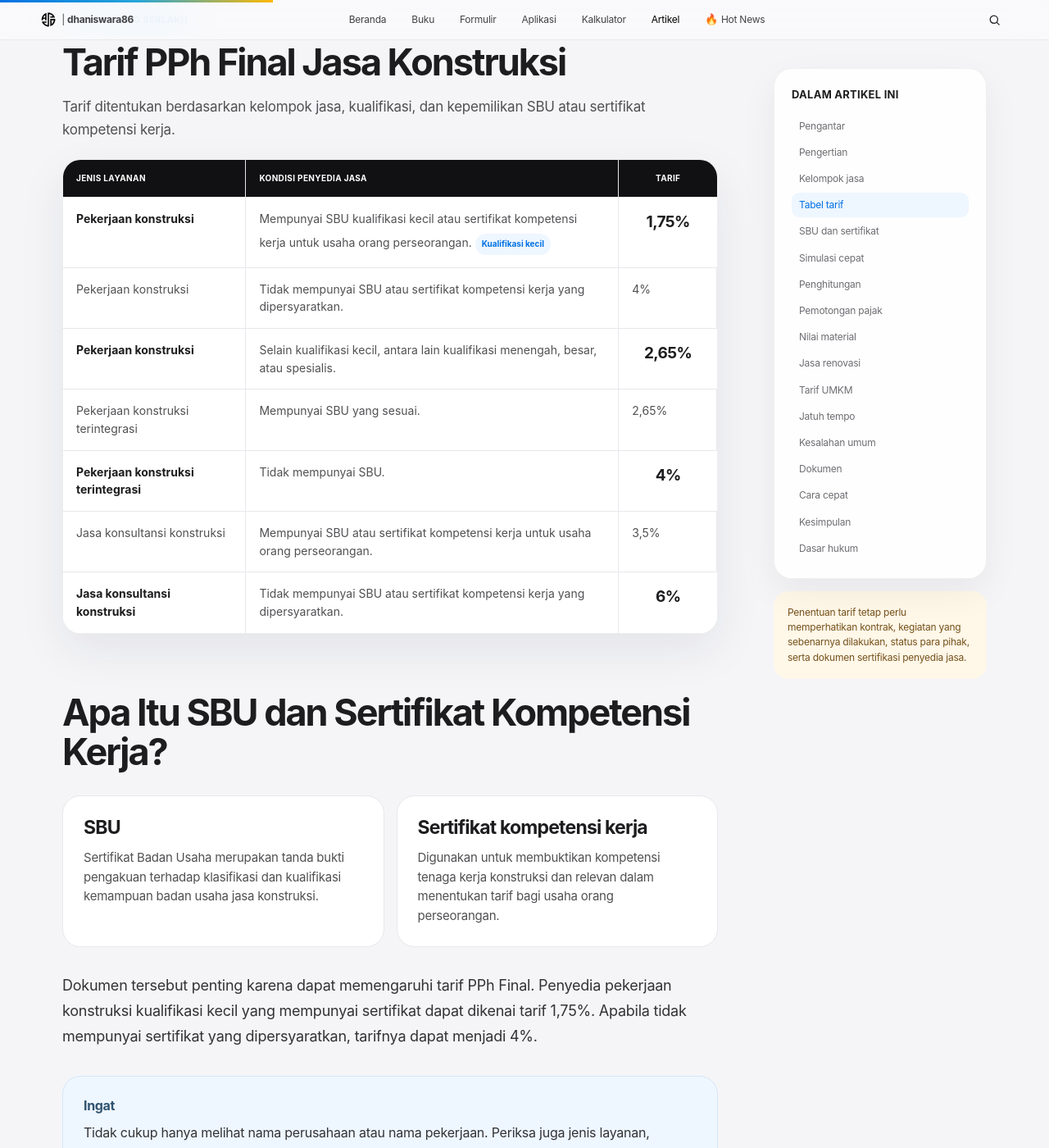
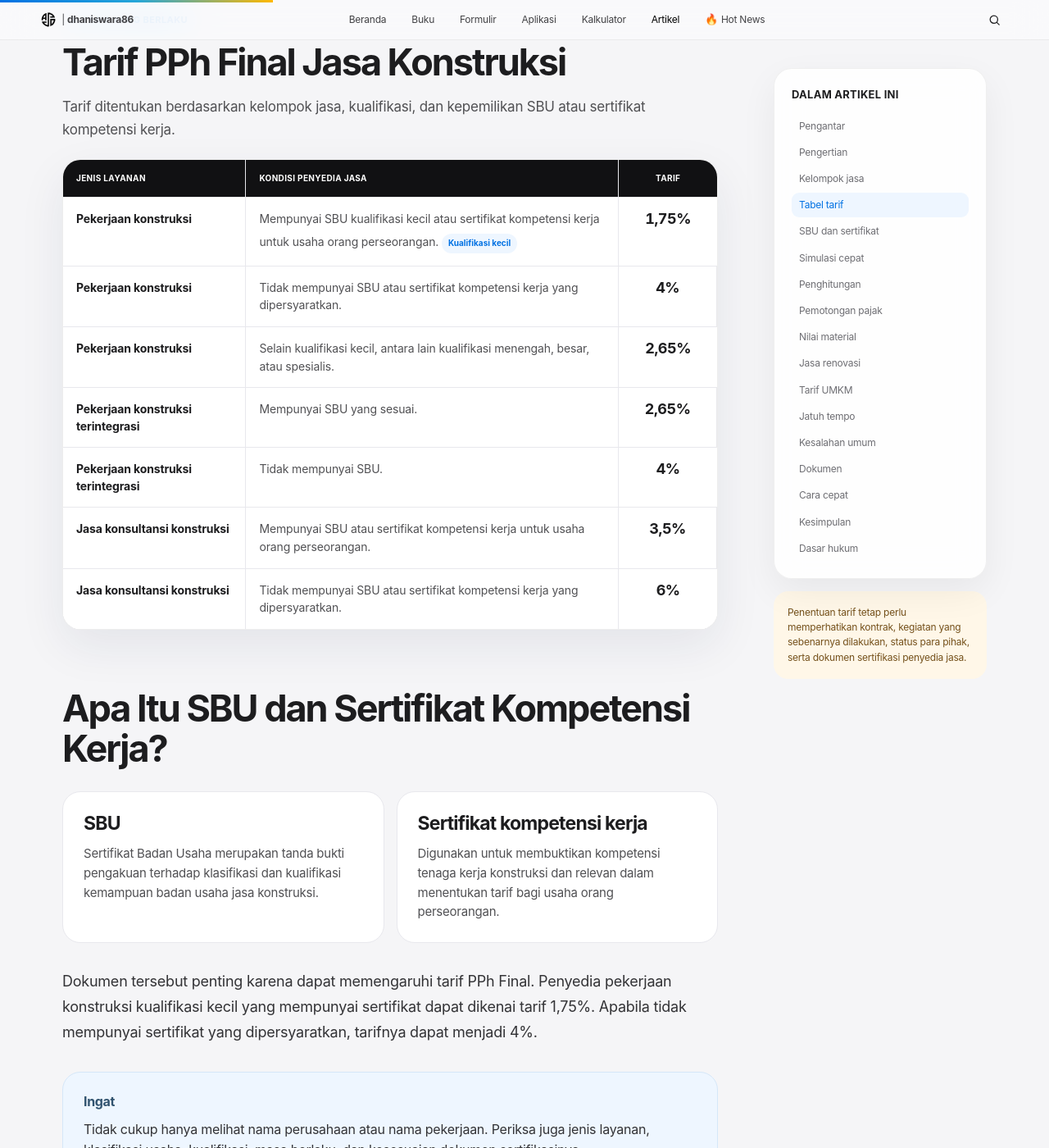
Before and after one commit to dhaniswara86/dhaniswara86.github.io, a Jekyll site: the page built from _artikel/jasakonstruksi.md, in a window 1280 px wide and 1400 px high, scrolled down 3005 px. Shown: the whole window at 82% size. Built offline with Jekyll 4.4.1, drawn with Linux system fonts in a browser that asks for light colours.

Commit message:
Enhance typography consistency for tariff table
Added CSS rules to ensure consistent typography for the tariff table, including styles for different columns and mobile responsiveness.

```diff
--- a/assets/css/jasakonstruksi.css
+++ b/assets/css/jasakonstruksi.css
@@ -898,3 +898,98 @@
     color: #000 !important;
   }
 }
+
+
+/* =========================================================
+   FIX FINAL — KONSISTENSI TIPOGRAFI TABEL TARIF
+   Mencegah aturan odd/even dari stylesheet global mengubah
+   ukuran atau ketebalan tulisan antarbaris.
+   ========================================================= */
+
+/* Seluruh isi tabel: ukuran dan bobot dasar identik */
+.article-body .jk-tariff-table tbody tr td,
+.article-body .jk-tariff-table tbody tr:nth-child(odd) td,
+.article-body .jk-tariff-table tbody tr:nth-child(even) td,
+.article-body .jk-tariff-table tbody tr:hover td {
+  font-family:
+    -apple-system,
+    BlinkMacSystemFont,
+    "Segoe UI",
+    Arial,
+    Helvetica,
+    sans-serif !important;
+  font-size: 14px !important;
+  font-weight: 400 !important;
+  font-style: normal !important;
+  line-height: 1.55 !important;
+  letter-spacing: -0.01em !important;
+}
+
+/* Kolom 1: seluruh nama layanan sama persis */
+.article-body .jk-tariff-table tbody tr td:nth-child(1),
+.article-body .jk-tariff-table tbody tr:nth-child(odd) td:nth-child(1),
+.article-body .jk-tariff-table tbody tr:nth-child(even) td:nth-child(1),
+.article-body .jk-tariff-table tbody tr:hover td:nth-child(1) {
+  color: var(--near-black) !important;
+  font-size: 14px !important;
+  font-weight: 650 !important;
+  line-height: 1.5 !important;
+}
+
+/* Kolom 2: seluruh deskripsi kondisi sama persis */
+.article-body .jk-tariff-table tbody tr td:nth-child(2),
+.article-body .jk-tariff-table tbody tr:nth-child(odd) td:nth-child(2),
+.article-body .jk-tariff-table tbody tr:nth-child(even) td:nth-child(2),
+.article-body .jk-tariff-table tbody tr:hover td:nth-child(2) {
+  color: #515154 !important;
+  font-size: 14px !important;
+  font-weight: 400 !important;
+  line-height: 1.55 !important;
+}
+
+/* Kolom 3: seluruh angka tarif sama ukuran dan ketebalannya */
+.article-body .jk-tariff-table tbody tr td:nth-child(3),
+.article-body .jk-tariff-table tbody tr:nth-child(odd) td:nth-child(3),
+.article-body .jk-tariff-table tbody tr:nth-child(even) td:nth-child(3),
+.article-body .jk-tariff-table tbody tr:hover td:nth-child(3) {
+  color: var(--near-black) !important;
+  font-size: 18px !important;
+  font-weight: 700 !important;
+  line-height: 1.2 !important;
+  letter-spacing: -0.025em !important;
+  text-align: center !important;
+  font-variant-numeric: tabular-nums !important;
+}
+
+/* Badge tidak ikut membesarkan teks induknya */
+.article-body .jk-tariff-table .jk-tariff-badge {
+  font-size: 10px !important;
+  font-weight: 700 !important;
+  line-height: 1.35 !important;
+  letter-spacing: 0 !important;
+}
+
+/* Mobile: tarif tetap konsisten */
+@media (max-width: 760px) {
+  .article-body .jk-tariff-table tbody tr td:nth-child(1),
+  .article-body .jk-tariff-table tbody tr:nth-child(odd) td:nth-child(1),
+  .article-body .jk-tariff-table tbody tr:nth-child(even) td:nth-child(1) {
+    font-size: 14px !important;
+    font-weight: 650 !important;
+  }
+
+  .article-body .jk-tariff-table tbody tr td:nth-child(2),
+  .article-body .jk-tariff-table tbody tr:nth-child(odd) td:nth-child(2),
+  .article-body .jk-tariff-table tbody tr:nth-child(even) td:nth-child(2) {
+    font-size: 14px !important;
+    font-weight: 400 !important;
+  }
+
+  .article-body .jk-tariff-table tbody tr td:nth-child(3),
+  .article-body .jk-tariff-table tbody tr:nth-child(odd) td:nth-child(3),
+  .article-body .jk-tariff-table tbody tr:nth-child(even) td:nth-child(3) {
+    font-size: 18px !important;
+    font-weight: 700 !important;
+    text-align: left !important;
+  }
+}
```
